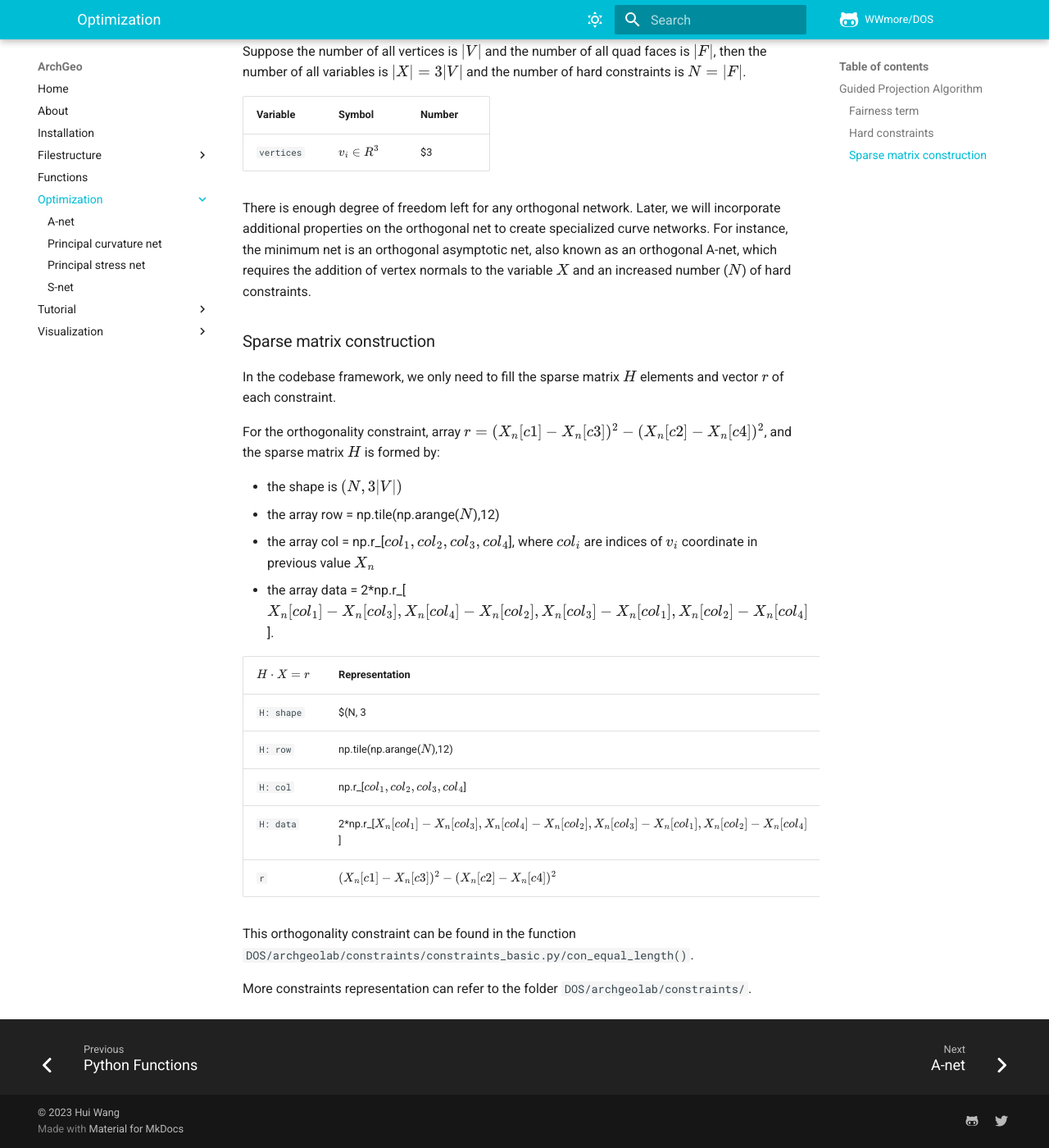
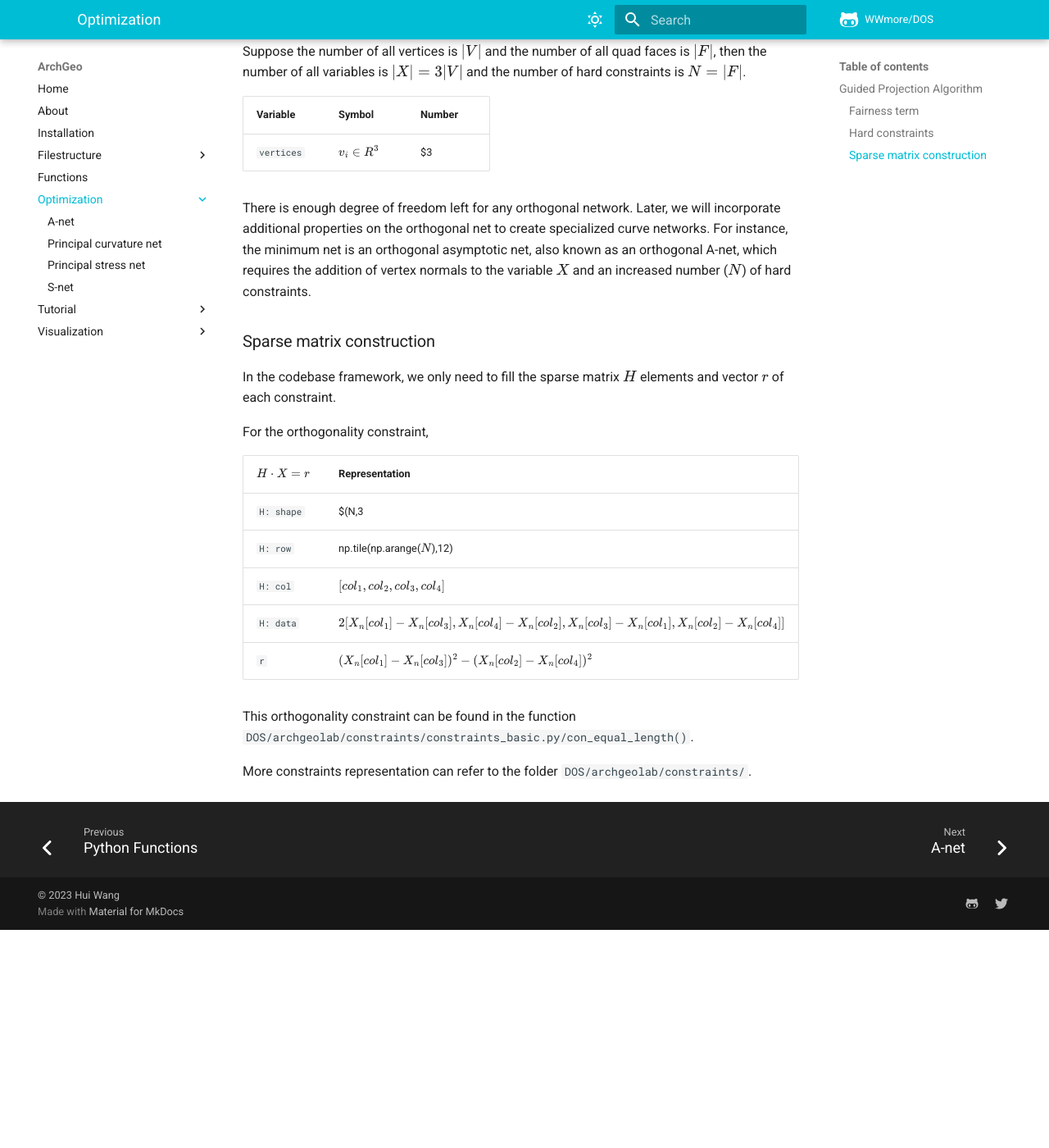
Before and after one commit to WWmore/mkdocs-archgeo, an MkDocs documentation site: the page built from docs/optimization/index.md, in a window 1280 px wide and 1400 px high, scrolled down 2489 px. Shown: the whole window at 82% size. Built offline with MkDocs 1.6.1 and Material for MkDocs 9.7.7, drawn with Linux system fonts in a browser that asks for light colours; comment, search, counter and statistics services are not loaded; after the commit the page ends 3623 px from its top, so only the background shows below that.

Commit message:
Update index.md

```diff
--- a/docs/optimization/index.md
+++ b/docs/optimization/index.md
@@ -121,7 +121,7 @@
 
 | Variable     | Symbol          | Number     |
 | ------------ | --------------- | ---------- |
-| `vertices`   | $v_i \in R^3$   | $3 |V|$    |
+| `vertices`   | $v_i \in R^3$   | $3|V|$     |
 
 There is enough degree of freedom left for any orthogonal network.
 Later, we will incorporate additional properties on the orthogonal net to create specialized curve networks.
@@ -132,20 +132,21 @@
 
 In the codebase framework, we only need to fill the sparse matrix $H$ elements and vector $r$ of each constraint.
 
-For the orthogonality constraint, array $r = (X_n[c1] - X_n[c3])^2 - (X_n[c2] - X_n[c4])^2$, and the sparse matrix $H$ is formed by:
+For the orthogonality constraint,
+<!-- array $r = (X_n[c1] - X_n[c3])^2 - (X_n[c2] - X_n[c4])^2$, and the sparse matrix $H$ is formed by:
 
 * the shape is $(N, 3|V|)$
 * the array row = np.tile(np.arange($N$),12)
 * the array col = np.r_[$col_1,col_2,col_3,col_4$], where $col_i$ are indices of $v_i$ coordinate in previous value $X_n$
-* the array data = 2*np.r_[$X_n[col_1]-X_n[col_3],X_n[col_4]-X_n[col_2],X_n[col_3]-X_n[col_1],X_n[col_2]-X_n[col_4]$].
+* the array data = 2*np.r_[$X_n[col_1]-X_n[col_3],X_n[col_4]-X_n[col_2],X_n[col_3]-X_n[col_1],X_n[col_2]-X_n[col_4]$]. -->
 
-| $H \cdot X  = r$  | Representation                                                                                     |
-| ----------------- | -------------------------------------------------------------------------------------------------- |
-| `H: shape`        | $(N, 3|V|)$                                                                                        |
-| `H: row`          | np.tile(np.arange($N$),12)                                                                         |
-| `H: col`          | np.r_[$col_1,col_2,col_3,col_4$]                                                                   |
-| `H: data`         | 2*np.r_[$X_n[col_1]-X_n[col_3],X_n[col_4]-X_n[col_2],X_n[col_3]-X_n[col_1],X_n[col_2]-X_n[col_4]$] |
-| `r`               | $(X_n[c1] - X_n[c3])^2 - (X_n[c2] - X_n[c4])^2$                                                    |
+| $H \cdot X  = r$  | Representation                                                                               |
+| ----------------- | -------------------------------------------------------------------------------------------- |
+| `H: shape`        | $(N,3|V|)$                                                                                   |
+| `H: row`          | np.tile(np.arange($N$),12)                                                                   |
+| `H: col`          | $[col_1,col_2,col_3,col_4]$                                                                  |
+| `H: data`         | $2[X_n[col_1]-X_n[col_3],X_n[col_4]-X_n[col_2],X_n[col_3]-X_n[col_1],X_n[col_2]-X_n[col_4]]$ |
+| `r`               | $(X_n[col_1] - X_n[col_3])^2 - (X_n[col_2] - X_n[col_4])^2$                                  |
 
 
 This orthogonality constraint can be found in the function `DOS/archgeolab/constraints/constraints_basic.py/con_equal_length()`.
```
